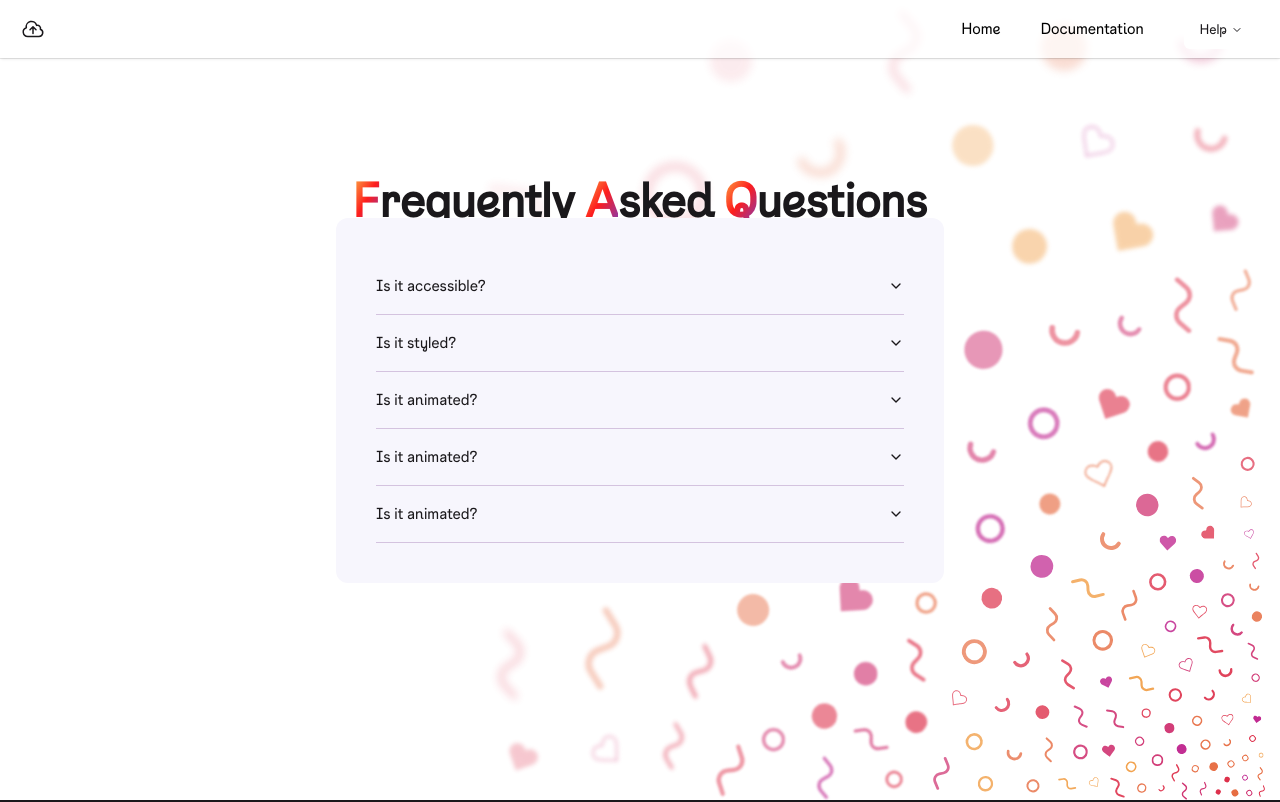
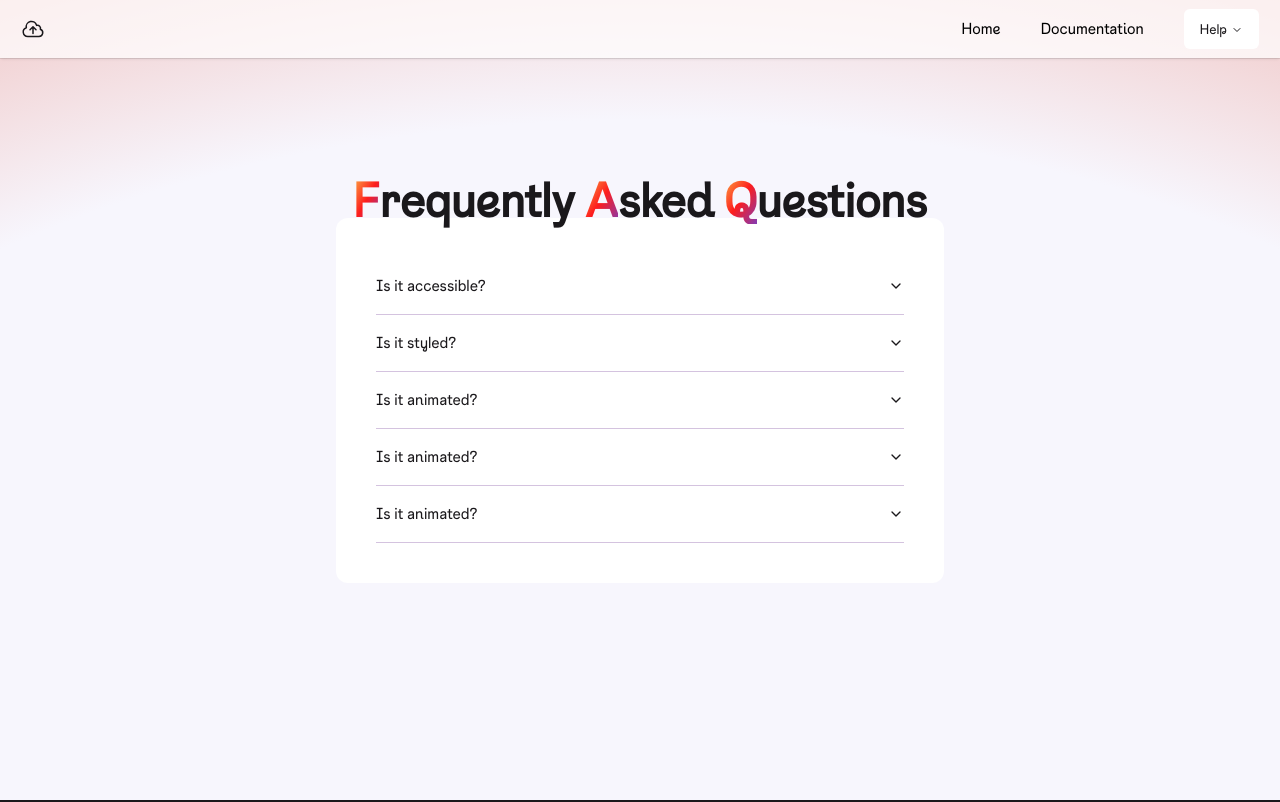
Before and after one commit to AntonisSykoutris/followfinder, a Next.js app: page /faq in a window 1280 px wide. Shown: the top 802 px of the page. Built offline with nearby package versions, Linux system fonts and the light colour scheme.

Commit message:
Bug Fixes

```diff
--- a/src/app/faq/page.tsx
+++ b/src/app/faq/page.tsx
@@ -1,27 +1,29 @@
 'use client';
 
 import Section from '@/components/General/Section';
-import ShapesSvg from '@/components/ShapesSvg';
 import {
   Accordion,
   AccordionContent,
   AccordionItem,
   AccordionTrigger
 } from '@/components/ui/accordion';
+import { motion } from 'framer-motion';
 
 export default function FAQPage() {
   return (
-    <Section className='relative items-center justify-center overflow-x-hidden'>
-      <ShapesSvg className='absolute bottom-0  right-3 -z-20 h-screen  overflow-hidden' />
-      <h1 className=' absolute inset-0  -z-10 mt-36 justify-self-center  text-xl font-bold sm:text-2xl md:mt-44 md:text-3xl lg:text-5xl'>
+    <Section
+      className='relative items-center justify-center overflow-x-hidden'
+      animate
+    >
+      <motion.h1 className=' absolute inset-0  z-30 mt-32 justify-self-center  text-xl font-bold sm:text-2xl md:mt-44 md:text-3xl lg:text-5xl'>
         <span className='text-instagram'>F</span>requently{' '}
         <span className='text-instagram'>A</span>sked{' '}
         <span className=' text-instagram'>Q</span>uestions
-      </h1>
+      </motion.h1>
       <Accordion
         type='single'
         collapsible
-        className='w-full self-center rounded-xl bg-[#f7f6fd] p-10 md:w-1/2'
+        className='w-full self-center rounded-xl bg-background p-10 md:w-1/2'
       >
         <AccordionItem value='item-1' className=''>
           <AccordionTrigger>Is it accessible?</AccordionTrigger>
--- a/src/components/Dropzone/Dropzone.tsx
+++ b/src/components/Dropzone/Dropzone.tsx
@@ -145,7 +145,7 @@ export default function Dropzone({ className }: Props) {
           whileTap={hasTwoFiles ? { scale: 0.9 } : 'none'}
           className={` ${
             hasTwoFiles ? 'instagram' : 'bg-secondary'
-          } absolute -bottom-5  self-center rounded-full px-8 py-2 text-lg font-bold text-primary-foreground ${
+          } absolute -bottom-5  self-center rounded-md px-8 py-2 text-lg font-bold text-primary-foreground ${
             hasTwoFiles ? 'hover:cursor-pointer' : 'cursor-default'
           } `}
         >
--- a/src/components/Footer/FooterList.tsx
+++ b/src/components/Footer/FooterList.tsx
@@ -19,6 +19,7 @@ export default function FooterList({ title, items }: Props) {
             <li key={index} className='mt-3'>
               <NavLink
                 className='inline-block text-primary hover:text-primary/90'
+                underline='after:bg-background'
                 href={item.link}
                 name={item.name}
               />
--- a/src/components/General/Section.tsx
+++ b/src/components/General/Section.tsx
@@ -1,4 +1,5 @@
 'use client';
+import { useColorAnimation } from '@/hooks/useColorAnimation';
 import { cn } from '@/lib/utils';
 import { motion } from 'framer-motion';
 import { ReactNode } from 'react';
@@ -6,9 +7,12 @@ import { ReactNode } from 'react';
 type Props = {
   children: ReactNode;
   className?: string;
+  animate?: boolean;
 };
 
-function Section({ children, className }: Props) {
+function Section({ children, className, animate = false }: Props) {
+  const { backgroundImage } = useColorAnimation();
+
   const SectionVariants = {
     initial: {
       opacity: 0,
@@ -36,6 +40,13 @@ function Section({ children, className }: Props) {
       variants={SectionVariants}
       initial={'initial'}
       whileInView={'animate'}
+      style={
+        animate
+          ? {
+              backgroundImage
+            }
+          : {}
+      }
     >
       {children}
     </motion.section>
--- a/src/components/Hero/Hero.tsx
+++ b/src/components/Hero/Hero.tsx
@@ -2,31 +2,12 @@
 
 import Dropzone from '../Dropzone/Dropzone';
 import ArrowSvg from '../ui/ArrowSvg';
-import {
-  useMotionTemplate,
-  useMotionValue,
-  motion,
-  animate
-} from 'framer-motion';
-import { useEffect } from 'react';
+import { motion } from 'framer-motion';
+import { useColorAnimation } from '@/hooks/useColorAnimation';
 type Props = {};
 
-const COLORS_TOP = ['#bc1888', '#CE84CF', '#e6683c'];
-
 export default function Hero({}: Props) {
-  const color = useMotionValue(COLORS_TOP[0]);
-  const backgroundImage = useMotionTemplate`radial-gradient(170% 170% at 50% 100%, #f7f6fd 50%, ${color})`;
-  const border = useMotionTemplate`1px solid ${color}`;
-  const boxShadow = useMotionTemplate`0px 4px 24px ${color}`;
-
-  useEffect(() => {
-    animate(color, COLORS_TOP, {
-      ease: 'easeInOut',
-      duration: 5,
-      repeat: Infinity,
-      repeatType: 'mirror'
-    });
-  }, [color]);
+  const { backgroundImage } = useColorAnimation();
 
   return (
     <motion.section
--- a/src/components/ui/navlink.tsx
+++ b/src/components/ui/navlink.tsx
@@ -6,12 +6,19 @@ import React from 'react';
 
 type Props = {
   className?: string;
+  underline?: string;
   key?: number;
   href: string;
   name: string;
 };
 
-export default function NavLink({ className, key, href, name }: Props) {
+export default function NavLink({
+  className,
+  underline,
+  key,
+  href,
+  name
+}: Props) {
   return (
     <Link
       key={`link=${key}`}
@@ -21,7 +28,12 @@ export default function NavLink({ className, key, href, name }: Props) {
         className
       )}
     >
-      <span className='relative text-sm after:absolute after:bottom-0 after:left-0 after:h-[2px] after:w-full after:origin-bottom-right after:scale-x-0 after:bg-[#bc1888] after:transition-transform after:duration-300 after:ease-in-out hover:after:origin-bottom-left hover:after:scale-x-100 sm:text-base'>
+      <span
+        className={cn(
+          'relative text-sm after:absolute after:bottom-0 after:left-0 after:h-[2px] after:w-full after:origin-bottom-right after:scale-x-0 after:bg-foreground after:transition-transform after:duration-300 after:ease-in-out hover:after:origin-bottom-left hover:after:scale-x-100 sm:text-base',
+          underline
+        )}
+      >
         {name}
       </span>
     </Link>
--- /dev/null
+++ b/src/hooks/useColorAnimation.ts
@@ -0,0 +1,21 @@
+import { useEffect } from 'react';
+import { useMotionTemplate, useMotionValue, animate } from 'framer-motion';
+import { COLORS_TOP } from '@/lib/data';
+
+export const useColorAnimation = () => {
+  const color = useMotionValue(COLORS_TOP[0]);
+  const backgroundImage = useMotionTemplate`radial-gradient(170% 170% at 50% 100%, #f7f6fd 50%, ${color})`;
+  const border = useMotionTemplate`1px solid ${color}`;
+  const boxShadow = useMotionTemplate`0px 4px 24px ${color}`;
+
+  useEffect(() => {
+    animate(color, COLORS_TOP, {
+      ease: 'easeInOut',
+      duration: 5,
+      repeat: Infinity,
+      repeatType: 'mirror'
+    });
+  }, [color]);
+
+  return { color, backgroundImage, border, boxShadow };
+};
--- a/src/lib/data.ts
+++ b/src/lib/data.ts
@@ -2,6 +2,8 @@ import { FooterNavLink } from './types';
 import { LuCastle } from 'react-icons/lu';
 
 export const MOTION_SLIDE_DEFAULT_DELAY = 0.5;
+
+export const COLORS_TOP = ['#bc1888', '#CE84CF', '#e6683c'];
 
 export const navItems = [
   {
```
Also changed, not shown: src/components/ui/accordion.tsx (+19 -19 lines).
